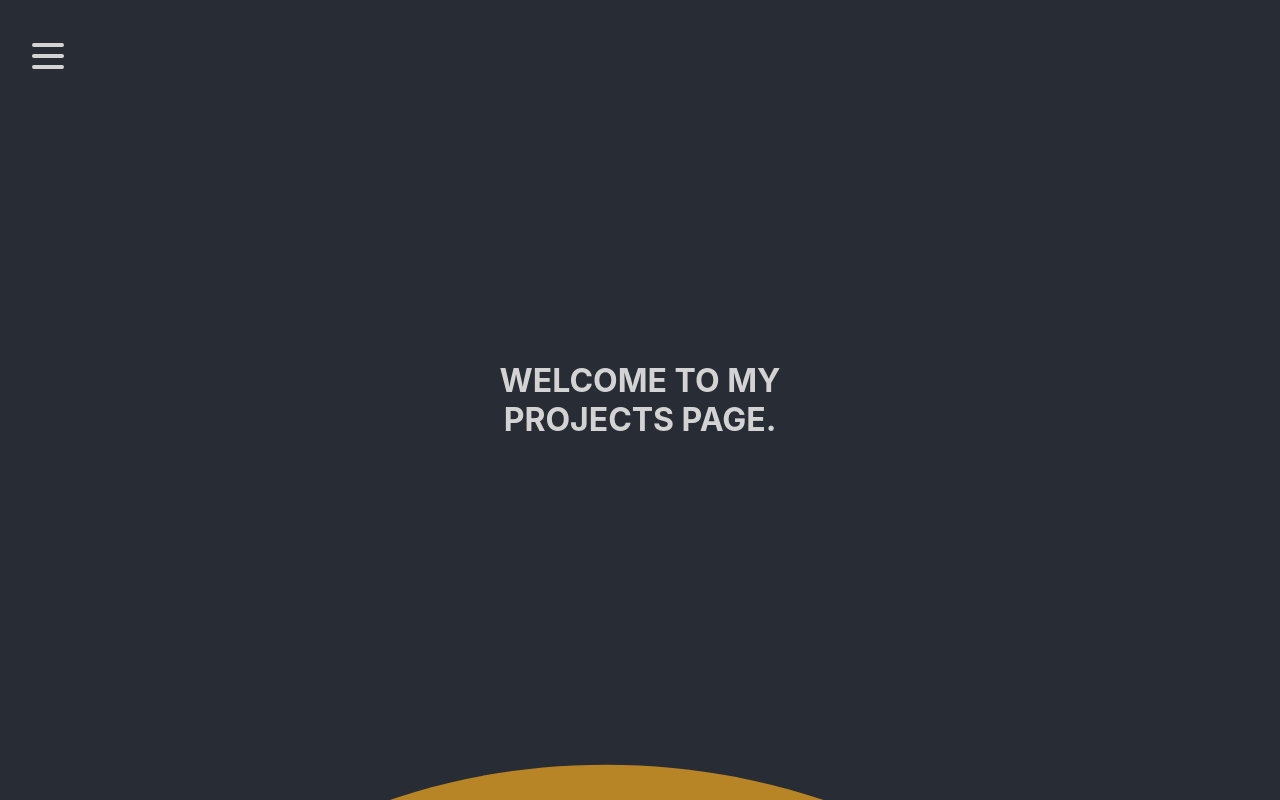
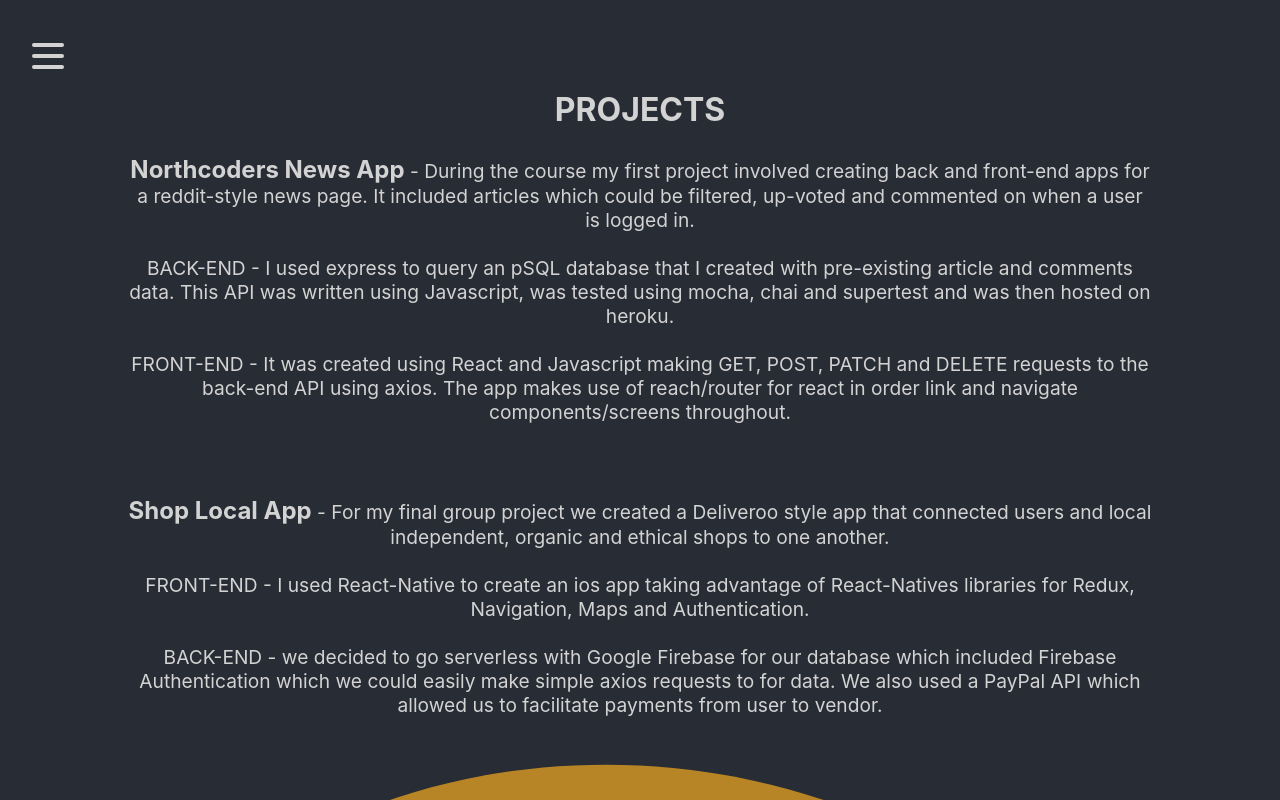
Before and after one commit to callumgoodley/personal_webpage, a React (Create React App) app: page /projects in a window 1280 px wide. Built offline with nearby package versions, Linux system fonts and the light colour scheme.

Commit message:
text body added to about and project pages

```diff
--- a/src/global.js
+++ b/src/global.js
@@ -32,6 +32,10 @@ export const GlobalStyles = createGlobalStyle`
     padding-left: 25%;
     padding-right: 25%;
   }
+  .bold{
+    font-size: 1.5rem;
+    font-weight: bold;
+  }
   .foot{
     height: 5%;
     position: fixed;
@@ -46,8 +50,11 @@ export const GlobalStyles = createGlobalStyle`
     padding-left: 10%;
     padding-right: 10%;
   }
-  .social {
-
+  .projects {
+   font-size: 1.2rem;
+    text-align: center;
+    padding-left: 10%;
+    padding-right: 10%;
   }
   .fade-appear {
     opacity: 0;
--- a/src/pages/Projects/Projects.js
+++ b/src/pages/Projects/Projects.js
@@ -22,7 +22,38 @@ function Projects() {
 				</section>
 				<CSSTransition in={true} appear={true} timeout={1500} classNames="fade">
 					<section>
-						<h1>Welcome to my projects page.</h1>
+						<h1>Projects</h1>
+						<p className="projects">
+							<span className="bold">Northcoders News App</span> - During the course my first project
+							involved creating back and front-end apps for a reddit-style news page. It included articles
+							which could be filtered, up-voted and commented on when a user is logged in.
+							<br />
+							<br />
+							BACK-END - I used express to query an pSQL database that I created with pre-existing article
+							and comments data. This API was written using Javascript, was tested using mocha, chai and
+							supertest and was then hosted on heroku.
+							<br />
+							<br />
+							FRONT-END - It was created using React and Javascript making GET, POST, PATCH and DELETE
+							requests to the back-end API using axios. The app makes use of reach/router for react in
+							order link and navigate components/screens throughout.
+							<br />
+							<br />
+							<br />
+							<br />
+							<span className="bold">Shop Local App</span> - For my final group project we created a
+							Deliveroo style app that connected users and local independent, organic and ethical shops to
+							one another.
+							<br />
+							<br />
+							FRONT-END - I used React-Native to create an ios app taking advantage of React-Natives
+							libraries for Redux, Navigation, Maps and Authentication.
+							<br />
+							<br />
+							BACK-END - we decided to go serverless with Google Firebase for our database which included
+							Firebase Authentication which we could easily make simple axios requests to for data. We
+							also used a PayPal API which allowed us to facilitate payments from user to vendor.
+						</p>
 					</section>
 				</CSSTransition>
 				<footer className="foot">
```
